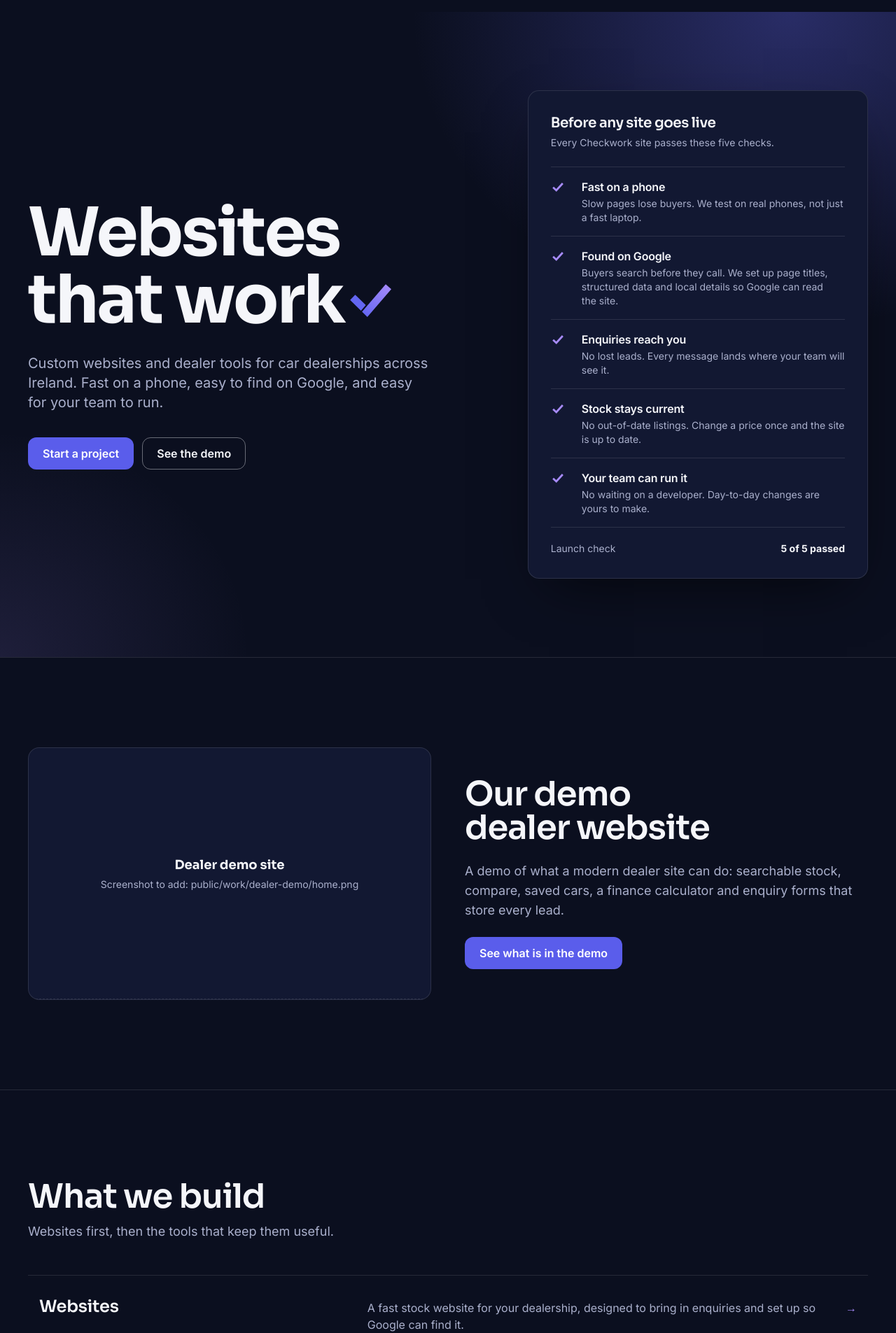
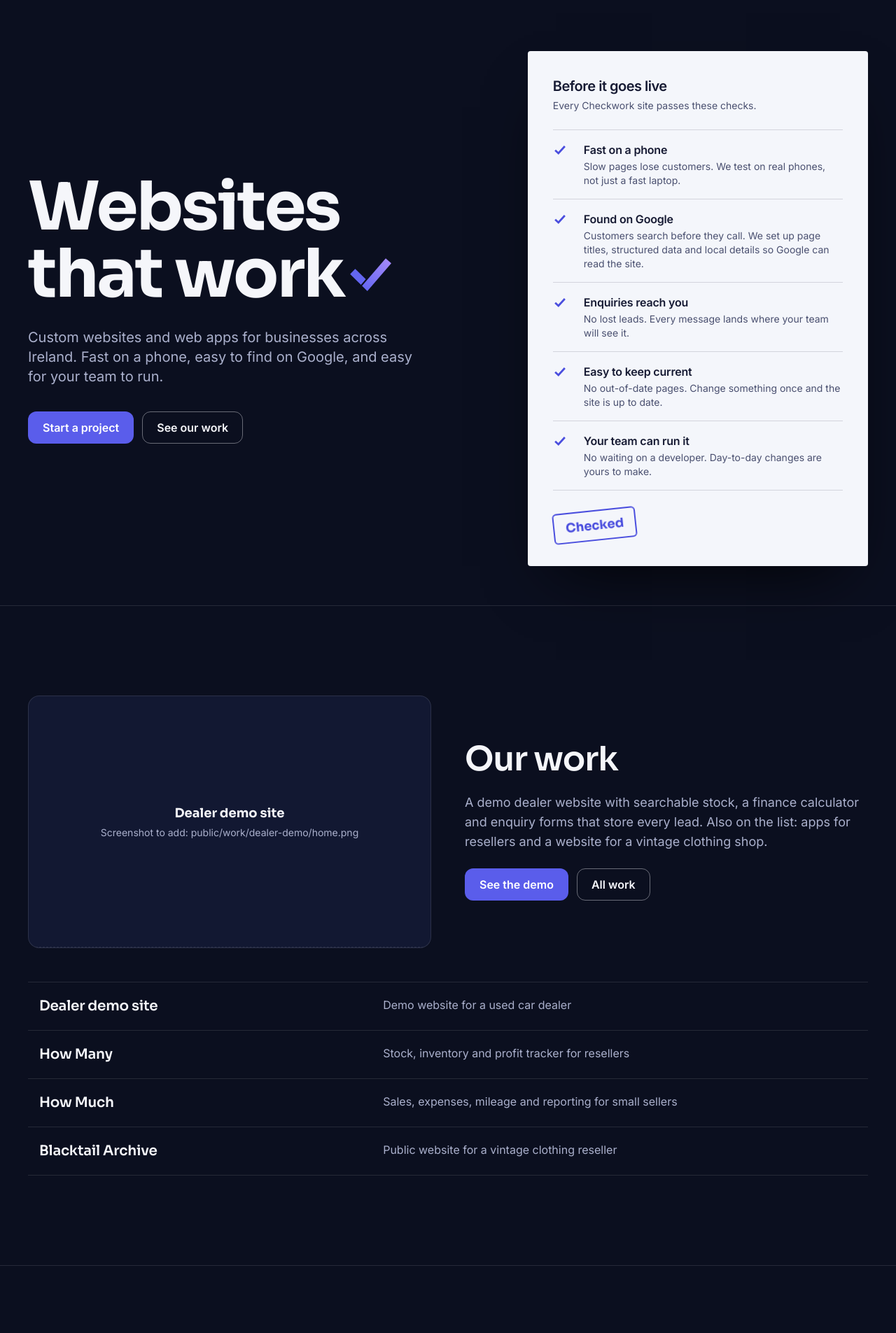
Before and after one commit to CristianGaudino/checkwork, a Next.js app: page / in a window 1280 px wide. Shown: the part 56-1961 px from the top of the page at 70% size. Built offline with nearby package versions, Linux system fonts and the light colour scheme.

Commit message:
Position Checkwork for any business, not just dealers; new sign-off sheet hero
Co-Authored-By: Claude Sonnet 5.5 <noreply@anthropic.com>

```diff
--- a/src/app/about/page.tsx
+++ b/src/app/about/page.tsx
@@ -5,7 +5,7 @@ import { pageMetadata } from '@/lib/metadata';
 
 export const metadata = pageMetadata({
     title: 'About',
-    description: 'Checkwork is a web development company in Ireland building websites and dealer tools.',
+    description: 'Checkwork is a web development company in Ireland building websites and web apps for businesses.',
     path: '/about',
 });
 
@@ -20,7 +20,7 @@ export default function About() {
         <>
             <PageHead
                 title="What we build and how we work"
-                lead="Checkwork is a web development company in Ireland. We design and build websites, and the software behind them, for car dealerships and growing businesses."
+                lead="Checkwork is a web development company in Ireland. We design and build websites, and the software behind them, for businesses of any size."
             />
             <Section>
                 <Container className="grid gap-8 md:grid-cols-[1fr_1.6fr] md:gap-12">
--- a/src/app/car-dealer-websites/page.tsx
+++ b/src/app/car-dealer-websites/page.tsx
@@ -4,7 +4,7 @@ import { Button } from '@/components/ui/Button';
 import { CtaBand } from '@/components/ui/CtaBand';
 import { Container, Section } from '@/components/ui/Container';
 import { PageHead } from '@/components/ui/PageHead';
-import { CHECKS } from '@/content/checks';
+import { DEALER_CHECKS } from '@/content/checks';
 import { CTA, ROUTES } from '@/lib/config';
 import { pageMetadata } from '@/lib/metadata';
 import { dealerService } from '@/lib/schema';
@@ -47,7 +47,7 @@ export default function CarDealerWebsites() {
                         <p className="max-w-prose text-fg-muted">Most dealer sites fail in the same few places. These are the five things we check before one goes live.</p>
                     </div>
                     <dl className="border-t border-line">
-                        {CHECKS.map(c => (
+                        {DEALER_CHECKS.map(c => (
                             <div key={c.title} className="grid gap-1 border-b border-line py-5">
                                 <dt className="font-display text-xl font-semibold">{c.title}</dt>
                                 <dd className="text-fg-muted">{c.text}</dd>
--- a/src/app/contact/page.tsx
+++ b/src/app/contact/page.tsx
@@ -7,7 +7,7 @@ import { pageMetadata } from '@/lib/metadata';
 
 export const metadata = pageMetadata({
     title: 'Start a project',
-    description: 'Tell Checkwork about your dealership or business and what you need. We reply by email.',
+    description: 'Tell Checkwork about your business and what you need. We reply by email.',
     path: ROUTES.contact,
 });
 
--- a/src/app/page.tsx
+++ b/src/app/page.tsx
@@ -6,20 +6,21 @@ import { Container, Section } from '@/components/ui/Container';
 import { Frame } from '@/components/ui/Frame';
 import { Mark } from '@/components/ui/Mark';
 import { CHECKS } from '@/content/checks';
+import { PROJECTS } from '@/content/projects';
 import { SERVICES, STEPS } from '@/content/services';
 import { CTA, ROUTES } from '@/lib/config';
 import { pageMetadata } from '@/lib/metadata';
 
 export const metadata = pageMetadata({
-    title: { absolute: 'Checkwork: web design and development for car dealerships in Ireland' },
-    description: 'Checkwork builds fast, easy-to-run websites and dealer tools for car dealerships in Ireland. See our demo dealer website, with stock search, a finance calculator and enquiry capture built in.',
+    title: { absolute: 'Checkwork: websites and web apps for businesses in Ireland' },
+    description: 'Checkwork builds fast, easy-to-run websites and web apps for businesses in Ireland, from car dealerships to resellers and independent shops. See what we have built.',
     path: '/',
 });
 
 export default function Home() {
     return (
         <>
-            <section className="relative overflow-hidden bg-[radial-gradient(60%_70%_at_88%_0%,rgb(99_102_241/0.34),transparent_70%),radial-gradient(40%_50%_at_0%_100%,rgb(167_139_250/0.12),transparent_70%)] py-16 md:py-28">
+            <section className="py-12 md:py-14">
                 <Container className="grid items-center gap-14 lg:grid-cols-[1.15fr_0.85fr]">
                     <div>
                         <h1 className="font-display text-6xl font-bold md:text-8xl">
@@ -27,44 +28,60 @@ export default function Home() {
                             <Mark id="hero" className="ml-1 inline-block size-[0.7em] align-[-0.02em]" />
                         </h1>
                         <p className="rise mb-9 mt-7 max-w-xl text-lg text-fg-muted md:text-xl" style={{ "--d": 1 } as CSSProperties}>
-                            Custom websites and dealer tools for car dealerships across Ireland. Fast on a phone, easy to find on Google, and easy for your team to run.
+                            Custom websites and web apps for businesses across Ireland. Fast on a phone, easy to find on Google, and easy for your team to run.
                         </p>
                         <div className="rise flex flex-wrap gap-3" style={{ "--d": 2 } as CSSProperties}>
                             <Button href={CTA.href}>{CTA.label}</Button>
-                            <Button href={`${ROUTES.work}/dealer-demo`} variant="secondary">See the demo</Button>
+                            <Button href={ROUTES.work} variant="secondary">See our work</Button>
                         </div>
                     </div>
-                    <div className="rounded-2xl border border-line bg-surface p-6 shadow-[0_30px_80px_-30px_rgb(0_0_0/0.7)] md:p-8" aria-labelledby="sheet-title">
-                        <h2 id="sheet-title" className="font-display text-xl font-semibold">Before any site goes live</h2>
-                        <p className="mt-1 text-sm text-fg-muted">Every Checkwork site passes these five checks.</p>
-                        <ul className="mt-6 border-t border-line">
+                    {/* The one light surface on the page: a sign-off sheet. Ticks draw in, then the stamp lands. */}
+                    <div className="rounded-sm bg-paper p-7 text-ink shadow-[0_40px_90px_-40px_rgb(0_0_0/0.9)] md:p-9" aria-labelledby="sheet-title">
+                        <h2 id="sheet-title" className="font-sans text-xl font-semibold tracking-tight">Before it goes live</h2>
+                        <p className="mt-1 text-sm text-ink-muted">Every Checkwork site passes these checks.</p>
+                        <ul className="mt-6 border-t border-ink/15">
                             {CHECKS.map((c, i) => (
-                                <li key={c.title} className="grid grid-cols-[1.75rem_1fr] gap-4 border-b border-line py-4">
+                                <li key={c.title} className="grid grid-cols-[1.75rem_1fr] gap-4 border-b border-ink/15 py-4">
                                     <svg viewBox="0 0 16 16" fill="none" aria-hidden="true" className="mt-0.5 size-5">
-                                        <path d="M2.5 8.6 6.2 12 13.5 4" pathLength={1} className="tick" style={{ "--i": i } as CSSProperties} stroke="#A78BFA" strokeWidth="2.2" />
+                                        <path d="M2.5 8.6 6.2 12 13.5 4" pathLength={1} className="tick" style={{ "--i": i } as CSSProperties} stroke="#4a4ede" strokeWidth="2.2" />
                                     </svg>
                                     <div>
                                         <h3 className="font-sans text-base font-semibold">{c.title}</h3>
-                                        <p className="mt-0.5 text-sm text-fg-muted">{c.text}</p>
+                                        <p className="mt-0.5 text-sm text-ink-muted">{c.text}</p>
                                     </div>
                                 </li>
                             ))}
                         </ul>
-                        <p className="appear mt-5 flex justify-between text-sm"><span className="text-fg-muted">Launch check</span><strong>5 of 5 passed</strong></p>
+                        <p className="stamp mt-7 w-fit rounded-md border-2 border-action-hover px-4 py-1.5 font-display text-lg font-bold text-action-hover">Checked</p>
                     </div>
                 </Container>
             </section>
 
             <Section className="border-t border-line">
-                <Container className="grid items-center gap-12 lg:grid-cols-2">
-                    <Frame label="Dealer demo site" alt="Demo dealer website, stock listing" hint="public/work/dealer-demo/home.png" />
-                    <div className="grid gap-6">
-                        <h2 className="font-display text-4xl font-semibold md:text-5xl">Our demo dealer website</h2>
-                        <p className="text-lg text-fg-muted">
-                            A demo of what a modern dealer site can do: searchable stock, compare, saved cars, a finance calculator and enquiry forms that store every lead.
-                        </p>
-                        <div><Button href={`${ROUTES.work}/dealer-demo`}>See what is in the demo</Button></div>
+                <Container className="grid gap-12">
+                    <div className="grid items-center gap-12 lg:grid-cols-2">
+                        <Frame label="Dealer demo site" alt="Demo dealer website, stock listing" hint="public/work/dealer-demo/home.png" />
+                        <div className="grid gap-6">
+                            <h2 className="font-display text-4xl font-semibold md:text-5xl">Our work</h2>
+                            <p className="text-lg text-fg-muted">
+                                A demo dealer website with searchable stock, a finance calculator and enquiry forms that store every lead. Also on the list: apps for resellers and a website for a vintage clothing shop.
+                            </p>
+                            <div className="flex flex-wrap gap-3">
+                                <Button href={`${ROUTES.work}/dealer-demo`}>See the demo</Button>
+                                <Button href={ROUTES.work} variant="secondary">All work</Button>
+                            </div>
+                        </div>
                     </div>
+                    <ul className="border-t border-line">
+                        {PROJECTS.map(p => (
+                            <li key={p.slug} className="group relative grid gap-1 border-b border-line py-5 transition-colors hover:bg-surface has-[:focus-visible]:bg-surface md:grid-cols-[1fr_1.5fr] md:gap-10 md:px-4">
+                                <h3 className="font-display text-xl font-semibold">
+                                    <Link href={`${ROUTES.work}/${p.slug}`} className="after:absolute after:inset-0">{p.name}</Link>
+                                </h3>
+                                <p className="text-fg-muted">{p.kind}</p>
+                            </li>
+                        ))}
+                    </ul>
                 </Container>
             </Section>
 
@@ -107,7 +124,7 @@ export default function Home() {
                 </Container>
             </Section>
 
-            <CtaBand title="Running a dealership? Let's look at your website." text="Tell us about your stock, your enquiries and what is not working. We will reply by email." />
+            <CtaBand title="Tell us about your business" text="Tell us what is not working today and what you want the site to do. We will reply by email." />
         </>
     );
 }
--- a/src/app/services/page.tsx
+++ b/src/app/services/page.tsx
@@ -7,14 +7,14 @@ import { SERVICES } from '@/content/services';
 
 export const metadata = pageMetadata({
     title: 'Services',
-    description: 'Web design and development, dealer tools, custom web apps and ongoing support from Checkwork in Ireland.',
+    description: 'Web design and development, custom web apps, dealer tools and ongoing support from Checkwork in Ireland.',
     path: '/services',
 });
 
 export default function Services() {
     return (
         <>
-            <PageHead title="Services" lead="Websites for dealerships and growing businesses, the tools behind them, and support once they are live." />
+            <PageHead title="Services" lead="Websites and web apps for businesses in Ireland, and support once they are live." />
             <Section>
                 <Container>
                     <ul className="border-t border-line">
--- a/src/app/work/page.tsx
+++ b/src/app/work/page.tsx
@@ -17,7 +17,7 @@ export default function Work() {
     const [lead, ...rest] = PROJECTS;
     return (
         <>
-            <PageHead title="Our work" lead="A dealer website with its own management system, two apps for resellers and a public website for a vintage clothing shop." />
+            <PageHead title="Our work" lead="A demo dealer website, two apps for resellers and a public website for a vintage clothing shop." />
             <Section>
                 <Container className="grid gap-14">
                     <article className="grid items-center gap-8 lg:grid-cols-[1.4fr_1fr] lg:gap-14">
--- a/src/content/checks.ts
+++ b/src/content/checks.ts
@@ -1,5 +1,14 @@
-// The launch checklist shown on the home page and the dealer page. Each check names the problem it solves, in plain words. These are promises: keep only what Checkwork does on every project.
+// The launch checklist on the home page. Each check names the problem it solves, in plain words. These are promises: keep only what Checkwork does on every project (owner to confirm the wording: issue #2).
 export const CHECKS = [
+    { title: 'Fast on a phone', text: 'Slow pages lose customers. We test on real phones, not just a fast laptop.' },
+    { title: 'Found on Google', text: 'Customers search before they call. We set up page titles, structured data and local details so Google can read the site.' },
+    { title: 'Enquiries reach you', text: 'No lost leads. Every message lands where your team will see it.' },
+    { title: 'Easy to keep current', text: 'No out-of-date pages. Change something once and the site is up to date.' },
+    { title: 'Your team can run it', text: 'No waiting on a developer. Day-to-day changes are yours to make.' },
+] as const;
+
+// The same promises in a car dealer's words, for the dealer page.
+export const DEALER_CHECKS = [
     { title: 'Fast on a phone', text: 'Slow pages lose buyers. We test on real phones, not just a fast laptop.' },
     { title: 'Found on Google', text: 'Buyers search before they call. We set up page titles, structured data and local details so Google can read the site.' },
     { title: 'Enquiries reach you', text: 'No lost leads. Every message lands where your team will see it.' },
--- a/src/content/contact.ts
+++ b/src/content/contact.ts
@@ -1,7 +1,7 @@
 export const NEEDS = [
+    'A website for my business',
+    'A custom web app',
     'A website for my dealership',
     'Dealer tools (stock, leads, dashboard)',
-    'A custom web app',
-    'A website for another type of business',
     'Something else',
 ] as const;
--- a/src/content/services.ts
+++ b/src/content/services.ts
@@ -4,10 +4,18 @@ export const SERVICES = [
     {
         id: 'websites',
         title: 'Websites',
-        summary: 'A fast stock website for your dealership, designed to bring in enquiries and set up so Google can find it.',
+        summary: 'A fast website that brings in enquiries and is set up so Google can find it.',
         text: 'Design and development of fast, custom websites. We build them in code, so they load quickly and do exactly what your business needs, and we set up the technical basics Google looks for.',
         points: ['Design and build, start to finish', 'Set up for search: titles, structured data, local details', 'Tested on real phones before launch'],
-        more: { href: ROUTES.dealers, label: 'Dealership websites in detail' },
+        more: { href: ROUTES.dealers, label: 'Websites for car dealerships' },
+    },
+    {
+        id: 'web-apps',
+        title: 'Custom web apps',
+        summary: 'Business software built around how you work, like our inventory, profit and finance apps for resellers.',
+        text: 'Software built around a specific way of working. We have built inventory, profit and finance tools for resellers, and the two can be linked together.',
+        points: ['Stock, inventory and profit tracking', 'Sales, expenses, mileage and reports'],
+        more: { href: `${ROUTES.work}/how-many`, label: 'See How Many' },
     },
     {
         id: 'dealer-tools',
@@ -16,14 +24,6 @@ export const SERVICES = [
         text: 'The tools a buyer uses on a dealership website, and the system that catches their enquiries so none are lost. See it working in our demo dealer site.',
         points: ['Stock search with filters', 'Compare and saved cars', 'Finance calculator', 'Enquiry forms with every lead stored'],
         more: { href: `${ROUTES.work}/dealer-demo`, label: 'See the demo dealer site' },
-    },
-    {
-        id: 'web-apps',
-        title: 'Custom web apps',
-        summary: 'Business software built around how you work, like our inventory, profit and finance apps for resellers.',
-        text: 'Software built around a specific way of working. We have built inventory, profit and finance tools for resellers, and the two can be linked together.',
-        points: ['Stock, inventory and profit tracking', 'Sales, expenses, mileage and reports'],
-        more: { href: `${ROUTES.work}/how-many`, label: 'See How Many' },
     },
     {
         id: 'support',
--- a/src/lib/config.ts
+++ b/src/lib/config.ts
@@ -8,7 +8,7 @@ export const SITE = {
     name: 'Checkwork',
     tagline: 'Websites that work.',
     description:
-        'Checkwork designs and builds websites and dealer tools for car dealerships and growing businesses in Ireland.',
+        'Checkwork designs and builds websites and web apps for businesses in Ireland. Fast on a phone, easy to find on Google and easy for your team to run.',
 } as const;
 
 export const BRAND_COLORS = { midnight: '#0B0F1F' } as const;
--- a/src/styles/globals.css
+++ b/src/styles/globals.css
@@ -12,6 +12,9 @@
     --accent-alt: #a78bfa; /* Lavender */
     --action:     #5a5deb; /* white text on it is 5:1 */
     --action-hover: #4a4ede;
+    --paper:      #f4f6fb; /* the launch sheet: the one light surface */
+    --ink:        #161a33; /* 15:1 on paper */
+    --ink-muted:  #4a5070; /* 7:1 on paper */
     color-scheme: dark;
 }
 
@@ -25,6 +28,9 @@
     --color-accent-alt: var(--accent-alt);
     --color-action: var(--action);
     --color-action-hover: var(--action-hover);
+    --color-paper: var(--paper);
+    --color-ink: var(--ink);
+    --color-ink-muted: var(--ink-muted);
     --font-display: var(--font-sora), system-ui, sans-serif;
     --font-sans: var(--font-inter), system-ui, sans-serif;
 }
@@ -52,6 +58,9 @@
 .tick { stroke-dasharray: 1; animation: draw 0.45s cubic-bezier(0.2, 0.7, 0.2, 1) both; animation-delay: calc(0.4s + var(--i) * 0.2s); }
 .rise { animation: rise 0.6s cubic-bezier(0.2, 0.7, 0.2, 1) both; animation-delay: calc(var(--d, 0) * 90ms); }
 .appear { animation: appear 0.4s ease-out both; animation-delay: 1.5s; }
+/* The stamp lands after the last tick */
+@keyframes stamp { from { opacity: 0; transform: rotate(-6deg) scale(1.25); } to { opacity: 1; transform: rotate(-6deg); } }
+.stamp { animation: stamp 0.28s cubic-bezier(0.2, 0.7, 0.2, 1) both; animation-delay: 1.5s; transform: rotate(-6deg); }
 
 /* Translucent header: solid when the user asks for less transparency, with firmer lines and text for more contrast */
 @media (prefers-reduced-transparency: reduce) {
```
Also changed, not shown: 1 other file (tests, documents, lock files or other folders).
